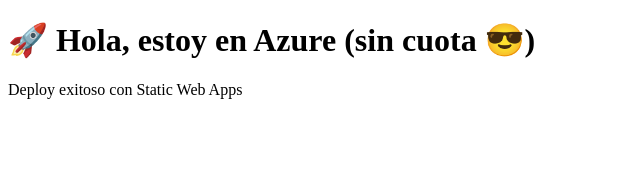
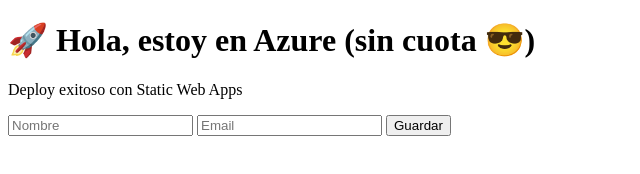
Before and after one commit to Wilmarag/coursehtml5, a plain HTML site: page index.html in a window 1280 px wide. Shown: the whole page, without its empty margins (0-640 px from the left). Drawn offline with Linux system fonts and the light colour scheme.

Commit message:
Update index.html

```diff
--- a/index.html
+++ b/index.html
@@ -6,5 +6,29 @@
 <body>
     <h1>🚀 Hola, estoy en Azure (sin cuota 😎)</h1>
     <p>Deploy exitoso con Static Web Apps</p>
+    <input type="text" id="nombre" placeholder="Nombre">
+<input type="email" id="email" placeholder="Email">
+
+<button onclick="guardar()">Guardar</button>
+
+<script>
+async function guardar() {
+
+    const nombre = document.getElementById("nombre").value;
+    const email = document.getElementById("email").value;
+
+    const response = await fetch('/api/guardarUsuario', {
+        method: 'POST',
+        headers: {
+            'Content-Type': 'application/json'
+        },
+        body: JSON.stringify({ nombre, email })
+    });
+
+    const resultado = await response.text();
+
+    alert(resultado);
+}
+</script>
 </body>
 </html>
```
